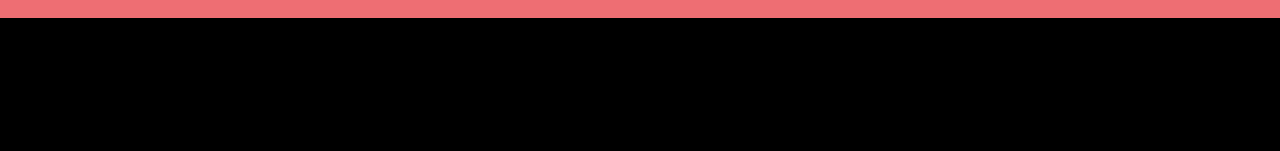
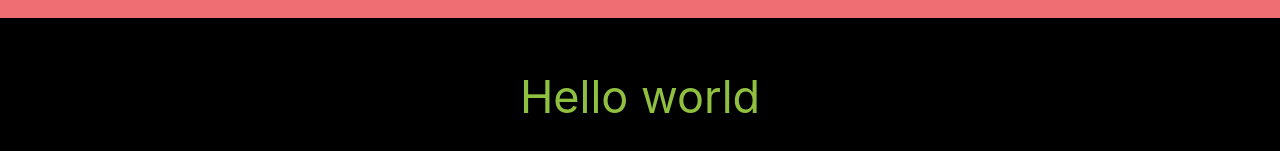
Before and after one commit to EpicGibbon/OSRS_Guides, a React (Create React App) app: page / in a window 1280 px wide. Shown: the part 347-498 px from the top of the page. Built offline with nearby package versions, Linux system fonts and the light colour scheme.

Commit message:
restructured for proper formatting

```diff
--- a/src/Components/App.js
+++ b/src/Components/App.js
@@ -1,14 +1,17 @@
 import React from "react";
 import ReactDOM from "react-dom";
 import Main from "../Pages/Main";
-import Header from "./Header";
-import Footer from "./Footer";
+import Header from "../Components/Header";
 
-ReactDOM.render(
-  <Main />,
-  // <Header />,
-  // <Footer />,
-  document.getElementById("root")
-);
 
-export default Main;
+function App() {
+  return (
+    <>
+    <Header />
+    <Main />
+    </>
+  )
+};
+
+
+export default App
--- a/src/Components/Header/index.js
+++ b/src/Components/Header/index.js
@@ -1,6 +1,8 @@
 import React from "react";
 import './style.css';
 import { render } from "react-dom";
+import { Link } from 'react-router-dom';
+
 
 function Header() {
 
--- a/src/Pages/Main/index.js
+++ b/src/Pages/Main/index.js
@@ -4,7 +4,7 @@ import '../Main/style.css';
 
 export const Main = () => {
     return (
-        <Header />
+      <p>Hello world</p>
     )
 }
 
```
Also changed, not shown: src/Pages/Raids/index.js (+11 -0 lines).
